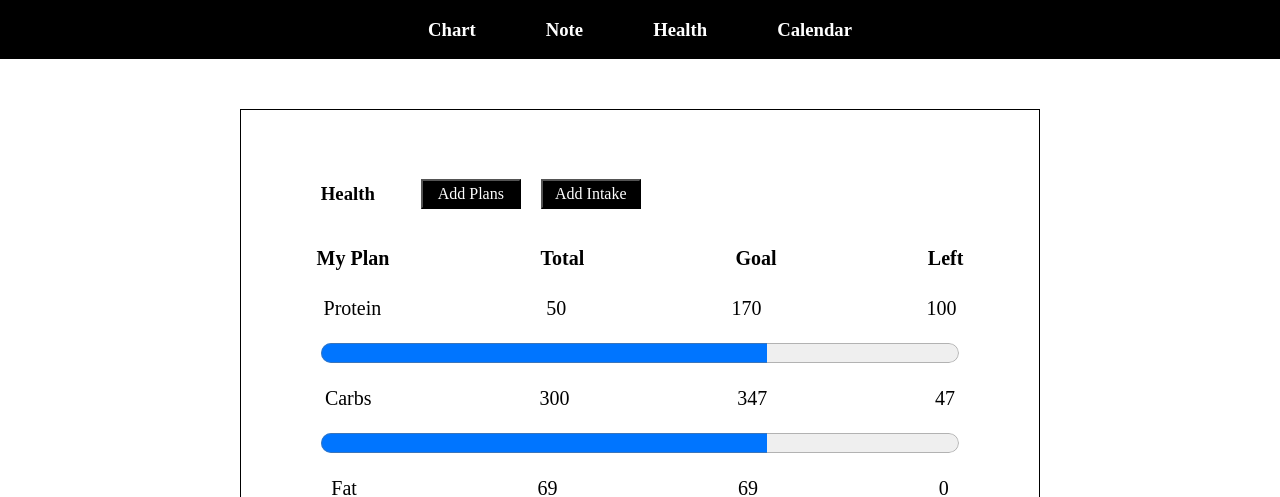
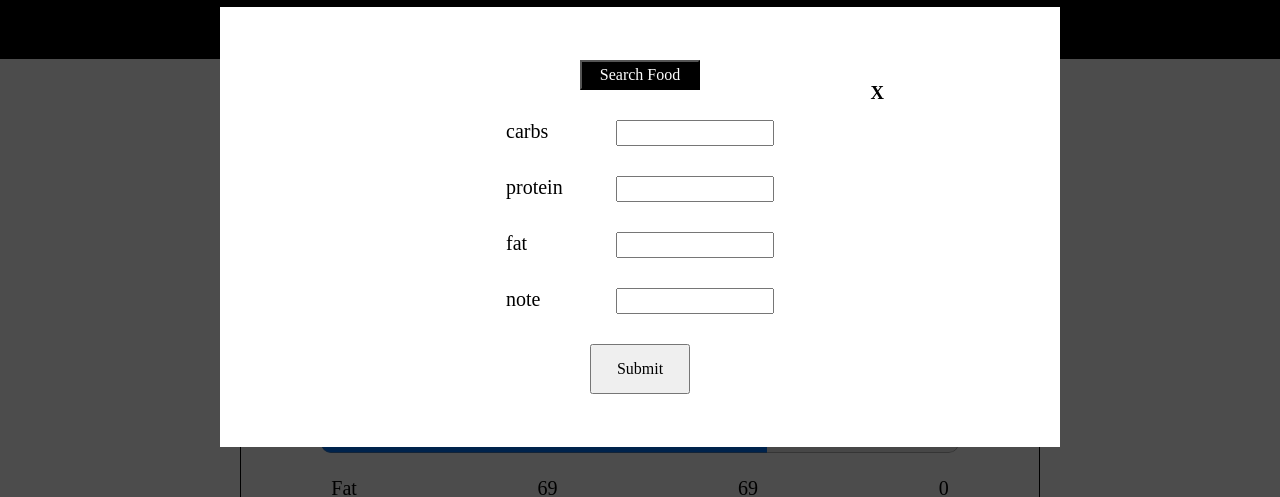
Before and after one commit to ShihYuChang/InfoSnap, a React (Create React App) app: page /health in a window 1280 px wide. Both pictures are taken after a click on the button "Add Intake". Shown: the top 497 px of the page. Built offline with nearby package versions, Linux system fonts and the light colour scheme; no server answers; the database is empty.

Commit message:
Adding search box pop up logic

```diff
--- a/src/App.js
+++ b/src/App.js
@@ -1,5 +1,6 @@
 import React from 'react';
 import { EventContextProvider } from './context/eventContext';
+import { StateContextProvider } from './context/stateContext';
 import { createGlobalStyle } from 'styled-components';
 import Header from './components/Header/Header';
 import { Outlet } from 'react-router-dom';
@@ -15,8 +16,10 @@ export default function App() {
     <>
       <GlobalStyle />
       <EventContextProvider>
-        <Header />
-        <Outlet />
+        <StateContextProvider>
+          <Header />
+          <Outlet />
+        </StateContextProvider>
       </EventContextProvider>
     </>
   );
--- a/src/components/SearchFood/SearchFood.js
+++ b/src/components/SearchFood/SearchFood.js
@@ -1,10 +1,18 @@
-import { useState, useEffect } from 'react';
+import { useState, useEffect, useContext } from 'react';
 import styled from 'styled-components';
+import { StateContext } from '../../context/stateContext';
 
 const Wrapper = styled.div`
   width: 1000px;
   margin: 20px auto;
   margin-top: 20px;
+  position: absolute;
+  z-index: 100;
+  background-color: white;
+  top: 0;
+  left: 20%;
+  z-index: 100;
+  display: ${(props) => props.display};
 `;
 
 const TopFood = styled.div`
@@ -73,7 +81,7 @@ const API_KEY = process.env.REACT_APP_NUTRITIONIX_API_KEY;
 const APP_ID = process.env.REACT_APP_NUTRITIONIX_APP_ID;
 
 export default function SearchFood() {
-  //   const keyword = 'apple';
+  const { isSearching } = useContext(StateContext);
   const [topFood, setTopFood] = useState([]);
   const [searchedFood, setSearchedFood] = useState([]);
   const [userInput, setUserInput] = useState(null);
@@ -128,12 +136,14 @@ export default function SearchFood() {
   }
 
   useEffect(() => {
-    searchFood();
-    getRelatedFood();
+    if (keyword) {
+      searchFood();
+      getRelatedFood();
+    }
   }, [keyword]);
 
   return (
-    <Wrapper>
+    <Wrapper display={isSearching ? 'block' : 'none'}>
       <SearchContainer onSubmit={handleSubmit}>
         <SearchBar onChange={handleInput} />
         <SubmitBtn>Search</SubmitBtn>
--- /dev/null
+++ b/src/context/stateContext.js
@@ -0,0 +1,15 @@
+import { createContext, useState } from 'react';
+
+export const StateContext = createContext({
+  isSearching: false,
+  setIsSearching: () => {},
+});
+
+export const StateContextProvider = ({ children }) => {
+  const [isSearching, setIsSearching] = useState(false);
+  return (
+    <StateContext.Provider value={{ isSearching, setIsSearching }}>
+      {children}
+    </StateContext.Provider>
+  );
+};
--- a/src/pages/Health/index.js
+++ b/src/pages/Health/index.js
@@ -8,8 +8,9 @@ import {
   serverTimestamp,
   onSnapshot,
 } from 'firebase/firestore';
-import { useEffect, useState } from 'react';
-import styled from 'styled-components';
+import { useEffect, useState, useContext } from 'react';
+import { StateContext } from '../../context/stateContext';
+import styled from 'styled-components/macro';
 import SearchFood from '../../components/SearchFood/SearchFood';
 
 const Wrapper = styled.div`
@@ -35,7 +36,7 @@ const Form = styled.form`
   width: 800px;
   display: flex;
   flex-direction: column;
-  gap: 20px;
+  gap: 30px;
   align-items: center;
   justify-content: center;
   padding: 20px;
@@ -120,8 +121,8 @@ const Tab = styled.h3`
   width: 80px;
 `;
 
-const AddBtn = styled.button`
-  width: 100px;
+const Button = styled.button`
+  width: 120px;
   height: 30px;
   background-color: black;
   color: white;
@@ -132,8 +133,8 @@ const FormContainer = styled.div``;
 
 const Exit = styled.h3`
   position: absolute;
-  top: 10%;
-  left: 65%;
+  top: 7%;
+  left: 68%;
   z-index: 200;
   cursor: pointer;
   display: ${(props) => props.display};
@@ -179,6 +180,7 @@ function Health() {
   const [hasSubmit, setHasSubmit] = useState(false);
   const [dataIsStored, setDataIsStored] = useState(false);
   const [isAdding, setIsAdding] = useState(false);
+  const { isSearching, setIsSearching } = useContext(StateContext);
 
   function getDbData() {
     getDocs(healthFoodRef)
@@ -271,8 +273,8 @@ function Health() {
         <MainContainer>
           <Header>
             <Tab>Health</Tab>
-            <AddBtn onClick={addPlan}>Add Plans</AddBtn>
-            <AddBtn>Add Intake</AddBtn>
+            <Button>Add Plans</Button>
+            <Button onClick={addPlan}>Add Intake</Button>
           </Header>
           <Row>
             {titles.map((title, index) => (
@@ -293,13 +295,21 @@ function Health() {
             </Nutrition>
           ))}
         </MainContainer>
-        {/* <SearchFood /> */}
+        <SearchFood />
         <FormContainer>
           <Form
             id='addIntake'
             onSubmit={handleSubmit}
-            display={isAdding ? 'flex' : 'none'}
+            display={isSearching ? 'none' : isAdding ? 'flex' : 'none'}
           >
+            <Button
+              onClick={() => {
+                setIsSearching(!isSearching);
+              }}
+              type='button'
+            >
+              Search Food
+            </Button>
             {questions.map((question, index) => (
               <Question key={index}>
                 <QuestionTitle>{question}</QuestionTitle>
@@ -316,7 +326,10 @@ function Health() {
           </Form>
           <Exit
             display={isAdding ? 'block' : 'none'}
-            onClick={() => setIsAdding(!isAdding)}
+            onClick={() => {
+              setIsAdding(!isAdding);
+              setIsSearching(!isSearching);
+            }}
           >
             X
           </Exit>
```
Also changed, not shown: 1 other file (tests, documents, lock files or other folders).
